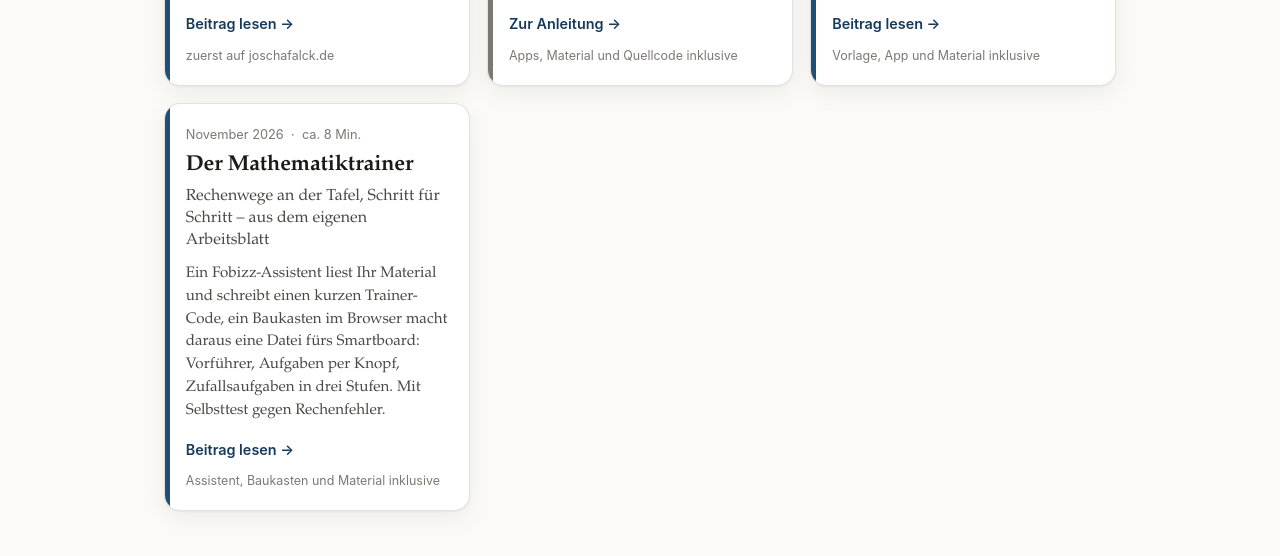
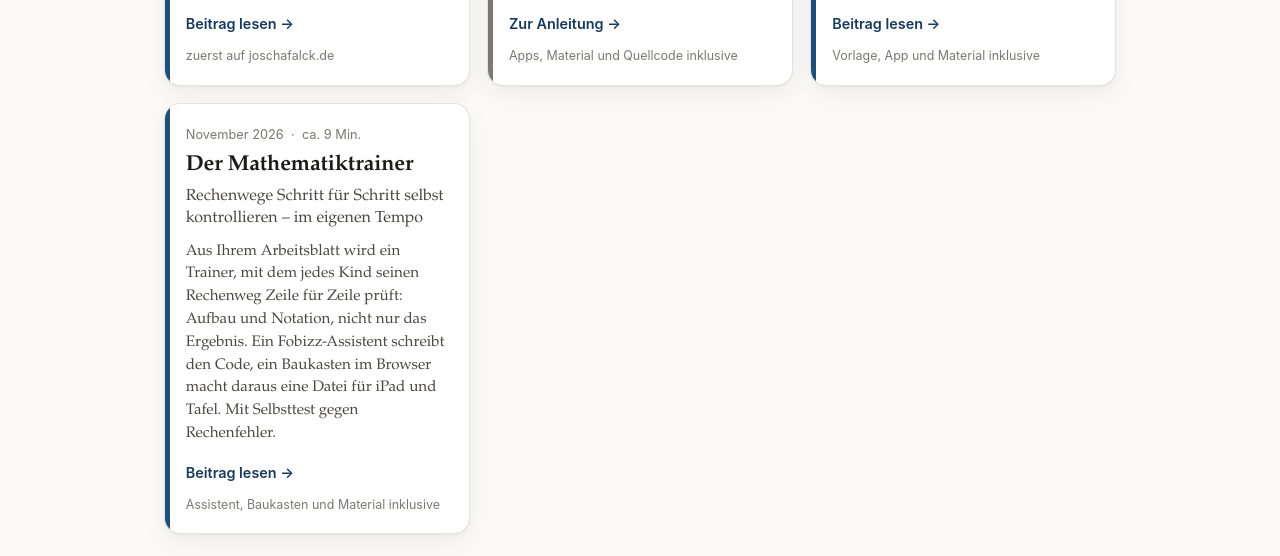
Before and after one commit to andy-unclesam/andy-unclesam.github.io, a plain HTML site: page index.html in a window 1280 px wide. Shown: the part 942-1498 px from the top of the page. Drawn offline with Linux system fonts and the light colour scheme.

Commit message:
Add files via upload

```diff
--- a/index.html
+++ b/index.html
@@ -115,10 +115,10 @@
       <!-- ── Ende Beitrag ── -->
 
       <a class="kachel" href="Mathematiktrainer/">
-        <p class="kachel-meta"><time datetime="2026-11">November 2026</time><span aria-hidden="true">·</span><span>ca. 8 Min.</span></p>
+        <p class="kachel-meta"><time datetime="2026-11">November 2026</time><span aria-hidden="true">·</span><span>ca. 9 Min.</span></p>
         <h3>Der Mathematiktrainer</h3>
-        <p class="kachel-unter">Rechenwege an der Tafel, Schritt für Schritt – aus dem eigenen Arbeitsblatt</p>
-        <p class="kachel-text">Ein Fobizz-Assistent liest Ihr Material und schreibt einen kurzen Trainer-Code, ein Baukasten im Browser macht daraus eine Datei fürs Smartboard: Vorführer, Aufgaben per Knopf, Zufallsaufgaben in drei Stufen. Mit Selbsttest gegen Rechenfehler.</p>
+        <p class="kachel-unter">Rechenwege Schritt für Schritt selbst kontrollieren – im eigenen Tempo</p>
+        <p class="kachel-text">Aus Ihrem Arbeitsblatt wird ein Trainer, mit dem jedes Kind seinen Rechenweg Zeile für Zeile prüft: Aufbau und Notation, nicht nur das Ergebnis. Ein Fobizz-Assistent schreibt den Code, ein Baukasten im Browser macht daraus eine Datei für iPad und Tafel. Mit Selbsttest gegen Rechenfehler.</p>
         <p class="kachel-link"><span>Beitrag lesen →</span><span class="kachel-quelle">Assistent, Baukasten und Material inklusive</span></p>
       </a>
       <!-- ── Ende Beitrag ── -->
```
